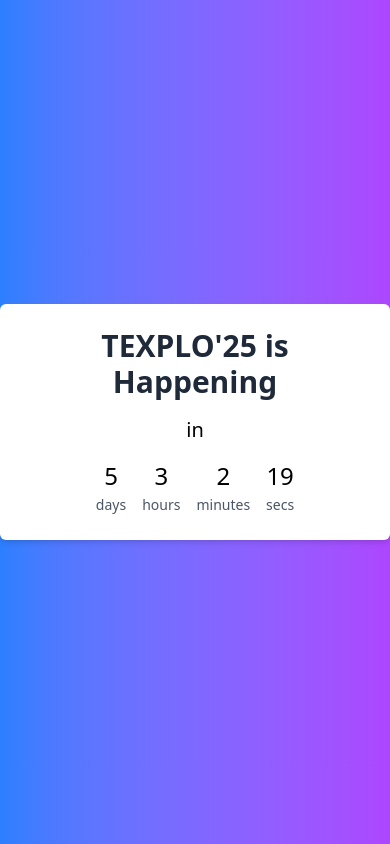
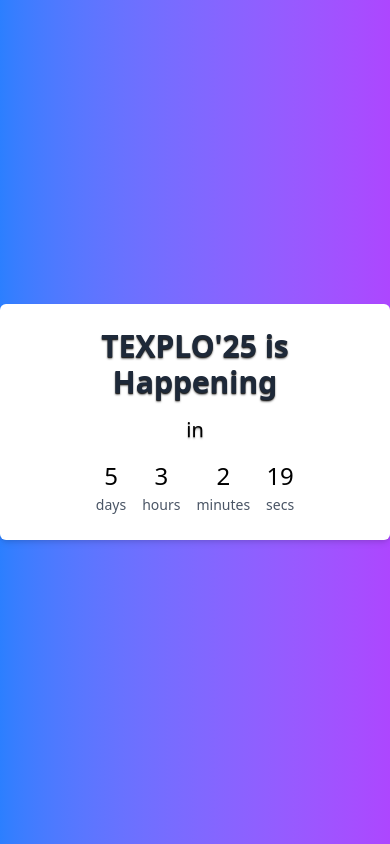
Before and after one commit to sairam4123/texplo25-static, a React (Vite) app: page / in a window 390 px wide. Built offline with nearby package versions, Linux system fonts and the light colour scheme.

Commit message:
Enhance countdown and welcome section animations; add fade-in effect for improved user engagement

```diff
--- a/src/@components/Countdown.tsx
+++ b/src/@components/Countdown.tsx
@@ -50,9 +50,9 @@ const IncreasingCountdown: React.FC<IncreasingCountdownProps> = ({ targetTimesta
 
 
   return (
-    <div className="bg-white rounded-md space-y-4 shadow-md p-6 text-center">
-      <h2 className="lg:text-6xl text-3xl font-semibold text-gray-800 mb-4">TEXPLO'25 is Happening</h2>
-      <h2 className='lg:text-3xl text-xl'>in</h2>
+    <div className="bg-white animate-fade-in-up rounded-md space-y-4 shadow-md p-6 text-center">
+      <h2 className="lg:text-6xl text-3xl font-semibold text-shadow-sm text-shadow-black/50 text-gray-800 mb-4">TEXPLO'25 is Happening</h2>
+      <h2 className='lg:text-3xl text-xl text-shadow-sm text-shadow-black/20'>in</h2>
       <div className="flex items-center justify-center">
         {timeParts.message ? (
           timeParts.message
--- a/src/App.tsx
+++ b/src/App.tsx
@@ -13,13 +13,13 @@ function App() {
       </section>
       <section className="h-screen w-screen snap-start">
         <div className="flex h-full flex-col gap-2 w-full items-center justify-center bg-gradient-to-r from-blue-500 to-purple-500">
-          <h1 className="lg:text-5xl md:text-4xl text-3xl text-white font-bold">
+          <h1 className="lg:text-5xl animate-fade-in-up md:text-4xl text-shadow-lg text-3xl text-center text-balance text-white font-bold">
             Welcome to Texplo'25
           </h1>
-          <h2 className="lg:text-3xl md:text-2xl text-xl text-white font-bold">
+          <h2 className="lg:text-3xl animate-fade-in-up delay-100 md:text-2xl text-shadow-md text-xl text-white font-bold">
             Skill. Compete. Conquer.
           </h2>
-          <h2 className="lg:text-2xl md:text-xl text-lg text-white text-center font-semibold">
+          <h2 className="lg:text-2xl animate-fade-in-up delay-200 md:text-xl text-lg text-shadow-sm text-balance text-white text-center font-semibold">
             <span className="text-white font-bold"> TEXPLO'25</span> is a tech
             event that brings together students from all over the country.
           </h2>
--- a/src/index.css
+++ b/src/index.css
@@ -7,6 +7,7 @@
 @theme {
   --animate-flip: flip 0.5s ease-in-out;
   --animate-flip-rev: flip 0.5s ease-in-out reverse;
+  --animate-fade-in-up: fade-in-up 0.8s ease-in-out;
 
   @keyframes flip {
     0% {
@@ -14,6 +15,17 @@
     }
     100% {
       transform: rotateY(180deg);
+    }
+  }
+
+  @keyframes fade-in-up {
+    0% {
+      transform: translateY(20px);
+      opacity: 0;
+    }
+    100% {
+      transform: translateY(0);
+      opacity: 1;
     }
   }
 }
```
